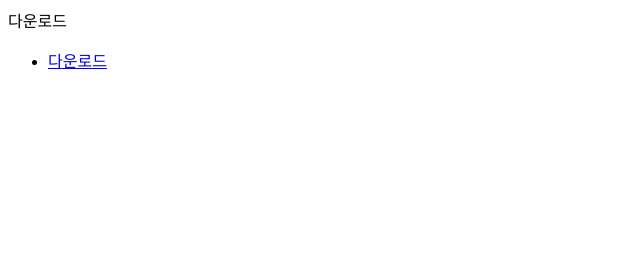
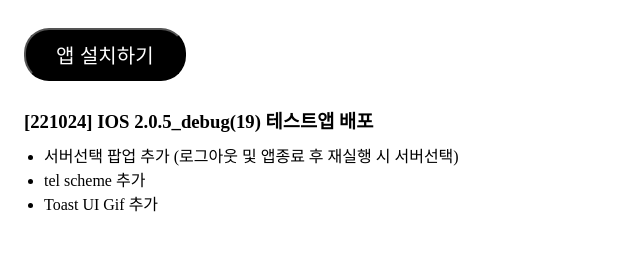
Before and after one commit to shcha9552/shcha9552.github.io, a plain HTML site: page index.html in a window 1280 px wide. Shown: the whole page, without its empty margins (0-640 px from the left). Drawn offline with Linux system fonts and the light colour scheme.

Commit message:
Update index.html

```diff
--- a/index.html
+++ b/index.html
@@ -1,13 +1,39 @@
-<!doctype html><html lang="en">
-    <head>
-        <meta charset="UTF-8"
-            <title>다운로드</title>
-    </head>
-    <body>
-        <ul>
-            <li><a href="itms-services://?action=download-manifest&url=https://dl.dropboxusercontent.com/s/7zb5xx3peumbfrv/manifest.plist">다운로드</a></li>
-        </ul>
+<!DOCTYPE html>
+<html lang="ko">
+  <head>
+    <meta charset="utf-8">
+    <style>
+      button {
+        font-size: 20px; padding: 10px 30px; background-color: #000; border-radius: 25px; color: #fff;
+      }
+      h3 {
+        margin: 25px 0 10px;
+      }
+      ul {
+        margin-top: 0;
+        padding-left: 20px;
+      }
+    </style>
+  </head>
+  <body style="padding: 20px 16px;">
+      <a href="itms-services://?action=download-manifest&url=https://dl.dropboxusercontent.com/s/7zb5xx3peumbfrv/manifest.plist">
+    <button>
+        앱 설치하기
+    </button>
+    </a>
+    <!-- -S- 업데이트 내용 -->
+    <h3>[221024] IOS 2.0.5_debug(19) 테스트앱 배포</h3>
+    <ul>
+      <li>서버선택 팝업 추가 (로그아웃 및 앱종료 후 재실행 시 서버선택)</li>
+      <li>tel scheme 추가</li>
+      <li>Toast UI Gif 추가</li>
+    </ul>
+    <!-- -E- 업데이트 내용 -->
 
-    </body>
-
+<!--    <h3>2.0.12(2012) 테스트앱 배포 (진하게)</h3>-->
+<!--    <ul>-->
+<!--      <li>업데이트 내용</li>-->
+<!--      <li>업데이트 내용</li>-->
+<!--    </ul>-->
+  </body>
 </html>
```
